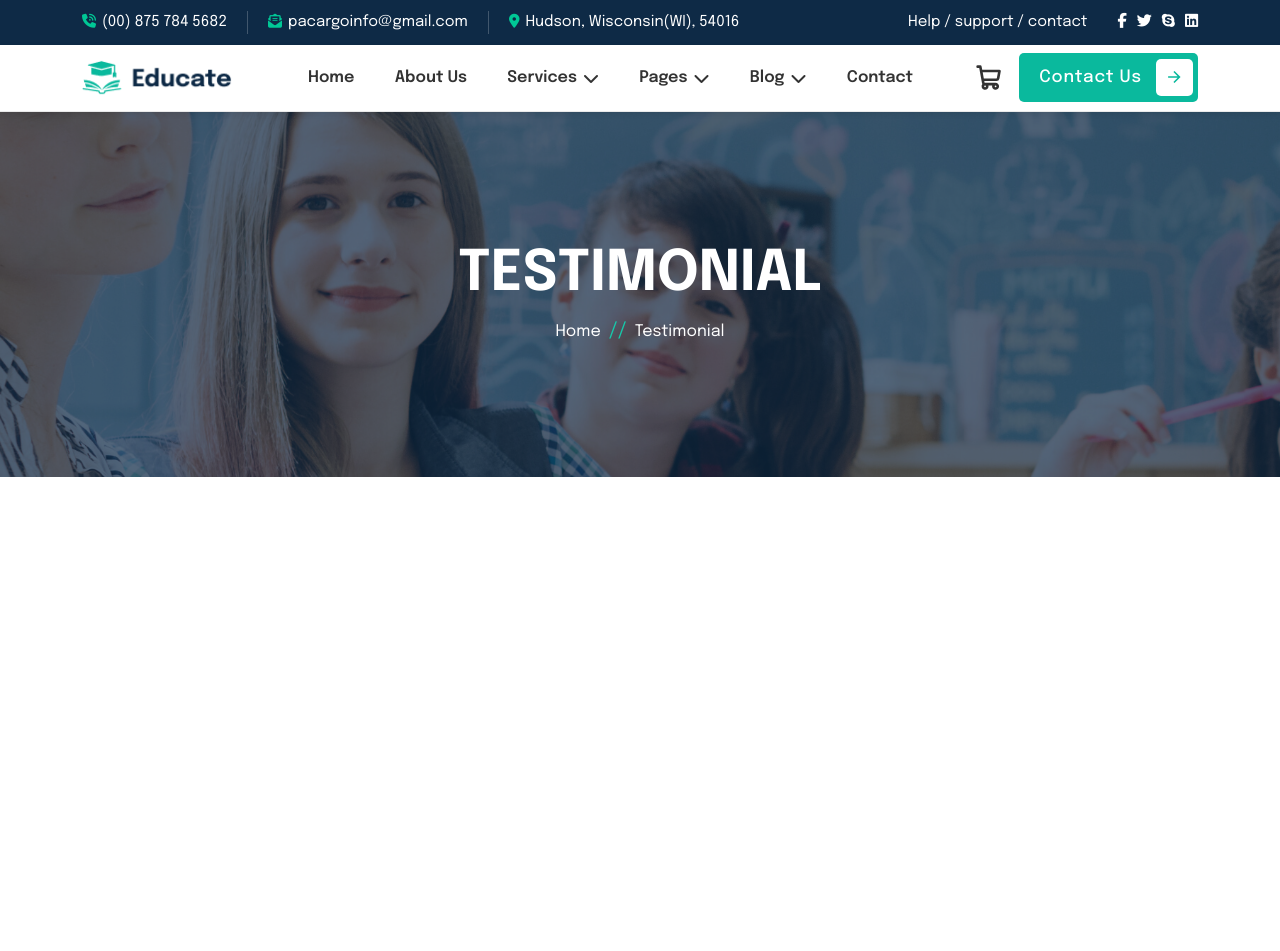
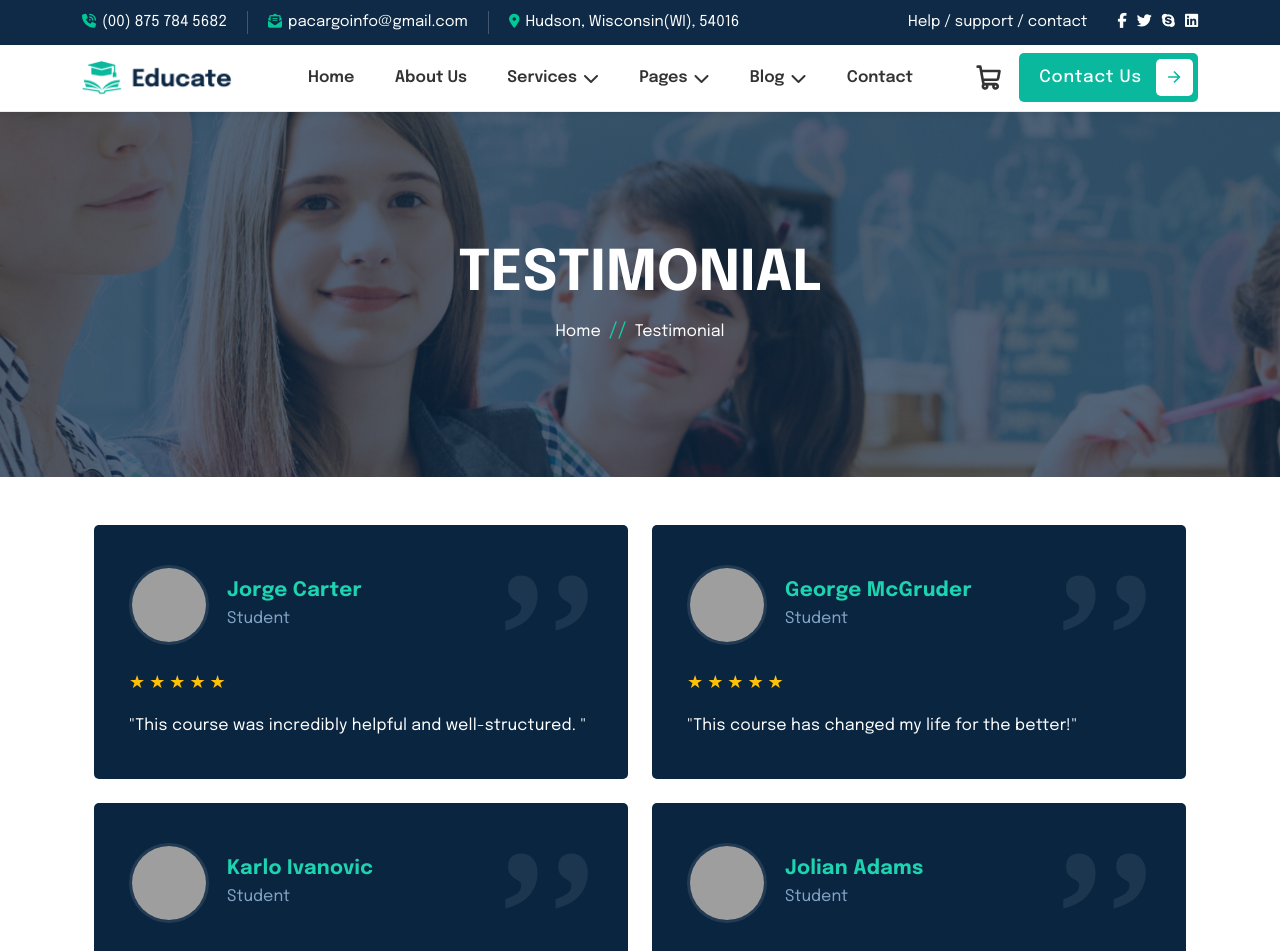
Before and after one commit to Abdookasha13/final-project, a React (Vite) app: page /testimonial in a window 1280 px wide. Shown: the top 951 px of the page. Built offline with nearby package versions, Linux system fonts and the light colour scheme; grey boxes are pictures that could not be loaded.

Commit message:
add testimonial

```diff
--- a/src/Components/Navbar/Navbar.jsx
+++ b/src/Components/Navbar/Navbar.jsx
@@ -98,7 +98,7 @@ function Navbar() {
                           <NavLink to="/">Checkout</NavLink>
                         </li>
                         <li>
-                          <NavLink to="/">Testimonial</NavLink>
+                          <NavLink to="/testimonial">Testimonial</NavLink>
                         </li>
                         <li>
                           <NavLink to="/">Price</NavLink>
--- /dev/null
+++ b/src/Components/Testimonial/TestimonialCard.css
@@ -0,0 +1,125 @@
+/* TestimonialCard.css */
+
+.testimonial-card {
+  background-color: #0a2540;
+  border-radius: 5px;
+  padding: 40px 35px;
+  position: relative;
+  overflow: hidden;
+  height: 100%;
+}
+
+.quote-mark {
+  position: absolute;
+  top: 20px;
+  right: 30px;
+  font-size: 180px;
+  font-family: Georgia, serif;
+  color: rgba(255, 255, 255, 0.08);
+  line-height: 1;
+  font-weight: bold;
+  user-select: none;
+  z-index: 1;
+}
+
+.author-box {
+  display: flex;
+  align-items: center;
+  margin-bottom: 25px;
+  position: relative;
+  z-index: 2;
+}
+
+.avatar {
+  width: 80px;
+  height: 80px;
+  border-radius: 50%;
+  overflow: hidden;
+  border: 3px solid rgba(255, 255, 255, 0.1);
+  margin-right: 18px;
+  flex-shrink: 0;
+}
+
+.avatar-img {
+  width: 100%;
+  height: 100%;
+  object-fit: cover;
+}
+
+.author-info {
+  display: flex;
+  flex-direction: column;
+  gap: 4px;
+}
+
+.author-name {
+  color: #1dd3b0;
+  font-size: 20px;
+  font-weight: 700;
+  margin: 0;
+  letter-spacing: 0.3px;
+}
+
+.author-grade {
+  color: #82a3c4;
+  font-size: 16px;
+  font-weight: 400;
+}
+
+.testimonial-content {
+  position: relative;
+  z-index: 2;
+}
+
+.stars {
+  display: flex;
+  gap: 4px;
+  margin-bottom: 15px;
+}
+
+.star {
+  color: #ffc107;
+  font-size: 18px;
+}
+
+.testimonial-text {
+  margin-top: 12px;
+}
+
+.testimonial-text p {
+  color: #ffffff;
+  font-size: 16px;
+  line-height: 1.7;
+  margin: 0;
+  font-weight: 400;
+  letter-spacing: 0.2px;
+}
+
+/* Responsive Design */
+@media (max-width: 768px) {
+  .testimonial-card {
+    padding: 30px 25px;
+  }
+
+  .quote-mark {
+    font-size: 140px;
+    right: 20px;
+  }
+
+  .avatar {
+    width: 65px;
+    height: 65px;
+  }
+
+  .author-name {
+    font-size: 18px;
+  }
+
+  .author-grade {
+    font-size: 14px;
+  }
+
+  .testimonial-text p {
+    font-size: 15px;
+  }
+}
--- /dev/null
+++ b/src/Components/Testimonial/TestimonialCard.jsx
@@ -0,0 +1,42 @@
+import React from 'react';
+import './TestimonialCard.css';
+
+const TestimonialCard = ({ image, name, grade, content }) => {
+  return (
+    <div className="col-xl-6 col-lg-6">
+      <div className="testimonial-card">
+        {/* Quotation Mark Background */}
+        <div className="quote-mark">’’</div>
+
+        <div className="author-box">
+          <div className="avatar">
+            <img
+              src={image || "https://ordainit.com/html/educate/assets/img/avatar/avatar-3-1.png"}
+              alt={name}
+              className="avatar-img"
+            />
+          </div>
+          <div className="author-info">
+            <h5 className="author-name">{name || "Jorge Carter"}</h5>
+            <span className="author-grade">{grade || "Student"}</span>
+          </div>
+        </div>
+
+        <div className="testimonial-content">
+          <div className="stars">
+            {[...Array(5)].map((_, i) => (
+              <span key={i} className="star">★</span>
+            ))}
+          </div>
+          <div className="testimonial-text">
+            <p>
+              "{content || "This course was incredibly helpful and well-structured. "}"
+            </p>
+          </div>
+        </div>
+      </div>
+    </div>
+  );
+};
+
+export default TestimonialCard;
--- a/src/Pages/Pages/Testimonial/Testimonial.jsx
+++ b/src/Pages/Pages/Testimonial/Testimonial.jsx
@@ -1,6 +1,42 @@
+import TestimonialCard from "../../../Components/Testimonial/TestimonialCard"
+
 function Testimonial() {
   return (
-    <div>Testimonial</div>
+    <div className="container py-5">
+      <div className="row g-4">
+        <TestimonialCard />
+        <TestimonialCard
+          image="https://ordainit.com/html/educate/assets/img/avatar/avatar-2.png"
+          name="George McGruder"
+          grade="Student"
+          content="This course has changed my life for the better!"
+        />
+        <TestimonialCard
+         image="https://encrypted-tbn0.gstatic.com/images?q=tbn:ANd9GcTEL6N_ZrQEczSBXHtT9zQPTXO2CVx3N2IB2A&s"
+          name="Karlo Ivanovic"
+          grade="Student"
+          content="This course is Best choice for beginners!"
+        />
+        <TestimonialCard
+          image="https://encrypted-tbn0.gstatic.com/images?q=tbn:ANd9GcTYm32rlGBTKroDJOs1BECCJ0O6ybWfUBVqYA&s"
+          name="Jolian Adams"
+          grade="Student"
+          content="Highly recommend this course to everyone!"
+        />
+        <TestimonialCard
+        image="https://encrypted-tbn0.gstatic.com/images?q=tbn:ANd9GcSsrwAr-Zg2Td38ykuaLH7gbfmqEwor-8M40w&s"
+          name="Better Johnson"
+          grade="Student"
+          content="An excellent resource for learning new skills."
+        />
+        <TestimonialCard
+          image="https://encrypted-tbn0.gstatic.com/images?q=tbn:ANd9GcTngKU5dESAthh06vkC8vNoWZx2pvX2ysP6-A&s"
+          name="Jasmine Lee"
+          grade="Student"
+          content="A must-have course for anyone looking to improve their skills."
+        />
+      </div>
+    </div>
   )
 }
 
--- a/src/Routes.jsx
+++ b/src/Routes.jsx
@@ -10,6 +10,8 @@ import ServiceDetails from "./Pages/Services/ServiceDetails/ServiceDetails";
 import BlogDetails from "./Pages/Blog/BlogDetails/BlogDetails";
 import TeacherDetails from "./Pages/Pages/TeacherDetails/TeacherDetails";
 import Courses from "./Pages/Pages/Courses/Courses";
+import Testimonial from "./Pages/Pages/Testimonial/Testimonial";
+
 
 function Routess() {
   return (
@@ -26,6 +28,8 @@ function Routess() {
         <Route path="/blog/details" element={<BlogDetails />} />
         <Route path="/teacher/details" element={<TeacherDetails />} />
         <Route path="/courses" element={<Courses />} />
+        <Route path="/testimonial" element={<Testimonial />} />
+
       </Routes>
     </>
   );
```
